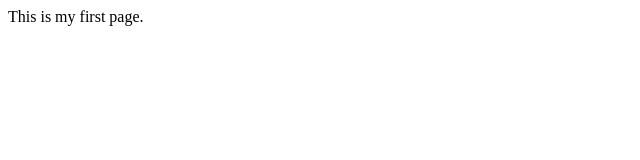
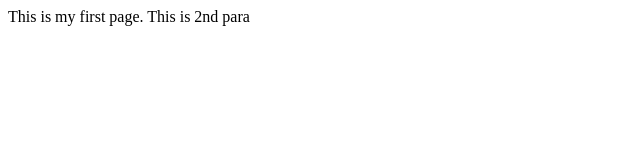
Before and after one commit to richa19-12/UI-Project, a plain HTML site: page src/index.html in a window 1280 px wide. Shown: the whole page, without its empty margins (0-640 px from the left). Drawn offline with Linux system fonts and the light colour scheme.

Commit message:
2nd para added

```diff
--- a/src/index.html
+++ b/src/index.html
@@ -3,6 +3,6 @@
     <head></head>
     <body>
         This is my first page.
-
+        This is 2nd para
     </body>
 </html>
```
